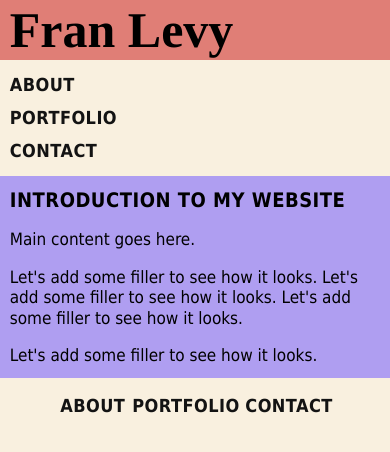
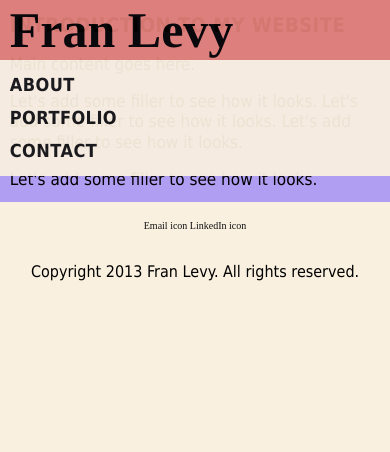
Before and after one commit to franlevy/franlevy, a PHP site: page / in a window 390 px wide. Shown: the top 452 px of the page. Run offline with PHP 8.4, Linux system fonts and the light colour scheme.

Commit message:
Made header fixed and transparent.Still need to find the correct header-height to bump the next div box below the header, but not sure yet how to do that while accommodating a roll-down menu for the mobile design.  Added copyright message to footer, which required erasing and rearranging the CSS that had applied only to the site map links. Created a 'h5' tag for copyright text in the footer. Removed footer's site map links in favor of email and social media icons (with text placeholders until I find or make icons).

```diff
--- a/index.html
+++ b/index.html
@@ -50,15 +50,17 @@
       <div class='container'>
         <ul class='link-list regular'>
           <li>
-            <a class='active' href='#'>About</a>
+            <a class='active' href='#'>Email icon</a>
           </li>
           <li>
-            <a href='#'>Portfolio</a>
-          </li>
-          <li>
-            <a href='#'>Contact</a>
+            <a href='#'>LinkedIn icon</a>
           </li>
         </ul>
+      </div>
+      <div class='container'>
+        <h5>
+          Copyright 2013 Fran Levy. All rights reserved.
+        </h5>
       </div>
     </footer>
   </body>
--- a/stylesheets/global.css
+++ b/stylesheets/global.css
@@ -67,7 +67,13 @@ h4 {
   line-height: 2em;
   color: #ef4137; }
 
-.small-bold-caps, h3, nav, footer {
+h5 {
+  font-family: Tahoma, sans-serif;
+  font-size: 1.6em;
+  font-weight: normal;
+  line-height: 1.2em; }
+
+.small-bold-caps, h3, nav {
   font-family: Tahoma, sans-serif;
   font-weight: bold;
   font-size: 1.8em;
@@ -88,14 +94,15 @@ h4 {
 
 .regular li {
   display: inline-block; }
-.regular a:link, .regular a:visited, .regular a:hover, .regular a:active, .regular a:focus {
-  padding: 0 2%;
-  border-right-width: 0.15em;
-  border-right-style: solid;
-  border-right-color: black; }
-  .regular a:link:last-child, .regular a:visited:last-child, .regular a:hover:last-child, .regular a:active:last-child, .regular a:focus:last-child {
-    border: none; }
 
+/* a:link, a:visited, a:hover, a:active, a:focus
+ *     padding: 0 2%
+ *     border-right:
+ *         width: 0.15em
+ *         style: solid
+ *         color: $black
+ *     &:last-child
+ *         border: none */
 /* GENERAL LAYOUT */
 body {
   font-size: 10px;
@@ -109,10 +116,14 @@ body {
 
 /* HEADER */
 header {
+  background-color: #e07e76;
+  opacity: 0.95;
+  filter: alpha(opacity=95);
+  z-index: 2;
+  position: fixed;
+  top: 0em;
   width: 100%;
-  overflow: hidden;
-  background-color: #e07e76;
-  color: black; }
+  overflow: hidden; }
 
 nav {
   float: left;
--- a/stylesheets/sass/base/_lists.sass
+++ b/stylesheets/sass/base/_lists.sass
@@ -20,6 +20,7 @@
     li
         display: inline-block
 
+/*
     a:link, a:visited, a:hover, a:active, a:focus
         padding: 0 2%
         border-right:
--- a/stylesheets/sass/modules/_footer.sass
+++ b/stylesheets/sass/modules/_footer.sass
@@ -1,8 +1,6 @@
 /* FOOTER */
 
 footer
-    @extend .small-bold-caps
-
     .container
         text-align: center
         padding: 3% 0
```
Also changed, not shown: stylesheets/sass/base/_typography.sass (+7 -0 lines), stylesheets/sass/modules/_header.sass (+6 -2 lines), 1 other file.
